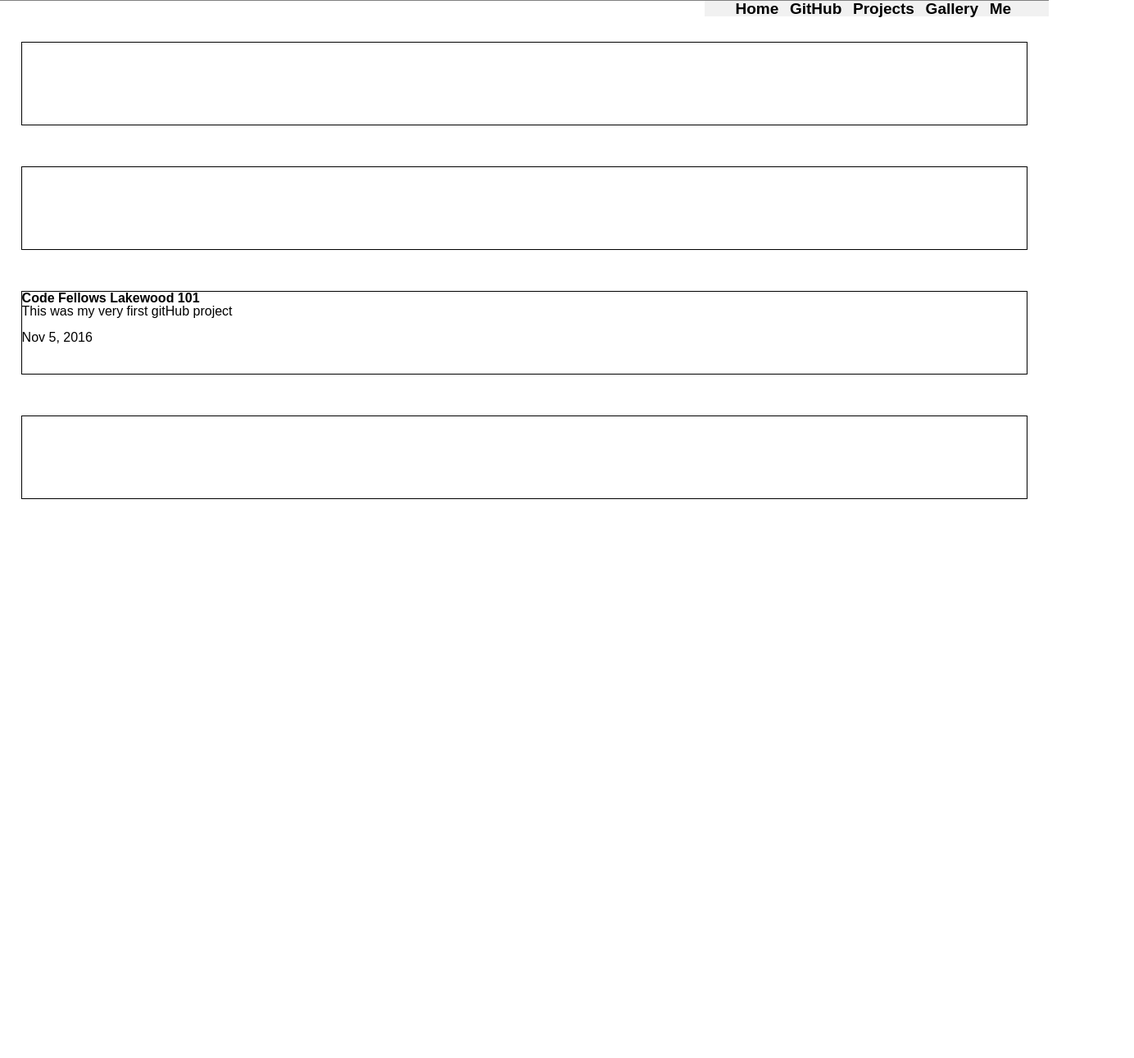
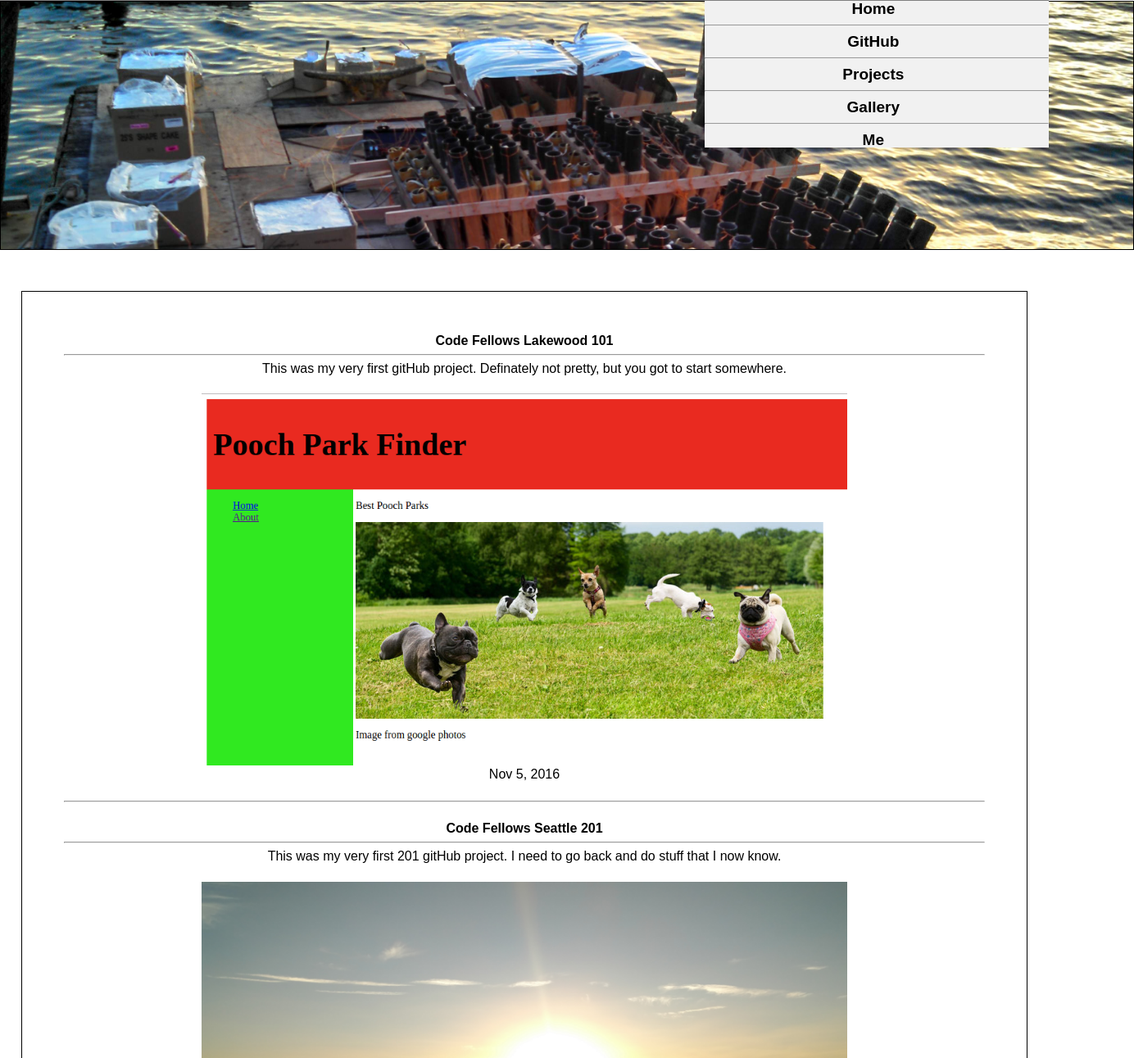
Before and after one commit to ChristopherSClosser/Portfolio, a plain HTML site: page index.html in a window 1280 px wide. Shown: the part 49-1340 px from the top of the page at 82% size, 1384 px wide, since content can reach past the window. Before the commit the page ends 800 px from the top, so only its background shows below. Drawn offline with nearby package versions, Linux system fonts and the light colour scheme.

Commit message:
added raw

```diff
--- a/index.html
+++ b/index.html
@@ -7,14 +7,14 @@
     <link rel="stylesheet" href="vendor/reset.css">
     <link rel="stylesheet" href="styles/base.css">
     <script id="project-template" type="text/x-handlebars"> <!--type must be this for Handlebars use-->
-      <h1>{{title}}</h1>
+      <h1>{{{title}}}</h1>
       <hr>
       <!--trip handlebars will render correctly html-->
       <p>{{{body}}}</p>
-      <img{{thumbImg}}>
+      <img{{{thumbImg}}}>
       <br>
-      <p>{{dateCreated}}</p>
-      <hr>
+      <p>{{dateCreated}}</p><br>
+      <hr><br>
     </script>
   </head>
   <body>
@@ -37,18 +37,8 @@
         </ul>
       </nav>
     </header>
-    <section class="name">
-
-    </section>
-    <section class="gallery">
-
-    </section>
-    <section class="projects" id="projects">
-
-    </section>
-    <section class="me-info">
-
-    </section>
+    <section class="name"></section>
+    <section class="projects" id="projects"></section>
   </body>
   <script src="https://ajax.googleapis.com/ajax/libs/jquery/3.1.1/jquery.min.js"></script>
   <script src="https://cdnjs.cloudflare.com/ajax/libs/handlebars.js/4.0.6/handlebars.js"></script>
--- a/script/raw.js
+++ b/script/raw.js
@@ -2,10 +2,24 @@
 
 var projectDataSet = [
   {
-    title: 'Code Fellows Lakewood 101',
-    body: 'This was my very first gitHub project',
+    title: '<a href="https://christophersclosser.github.io/">Code Fellows Lakewood 101</a>',
+    body: 'This was my very first gitHub project. Definately not pretty, but you got to start somewhere.',
     dateCreated: 'Nov 5, 2016',
     category: '101',
-    thumbImg: 'Project thumb'//replace with source
+    thumbImg: ' src="imgs/101.png"'
+  },
+  {
+    title: '<a href="https://christophersclosser.github.io/About-Me/">Code Fellows Seattle 201</a>',
+    body: 'This was my very first 201 gitHub project. I need to go back and do stuff that I now know.',
+    dateCreated: 'Feb 8, 2017',
+    category: '201',
+    thumbImg: ' src="imgs/201about.png"'
+  },
+  {
+    title: '<a href="https://christophersclosser.github.io/salmon-cookies/">Code Fellows Seattle 201</a>',
+    body: 'This is my second 201 gitHub project. I need to go back and do stuff that I now know.',
+    dateCreated: 'Feb 13, 2017',
+    category: '201',
+    thumbImg: ' src="imgs/sal_cookies.png"'
   }
 ];
--- a/styles/base.css
+++ b/styles/base.css
@@ -8,9 +8,23 @@
 }
 section{
   margin: 2%;
-  height: 100px;
   margin-top: 50px;
   border: 1px solid black;
+  text-align: center;
+  padding: 4%;
+}
+.name {
+  margin: auto;
+  width: 100%;
+  background-image: url("/imgs/boston_harbor.jpg");
+  margin-top: 50px;
+  height: 200px;
+  background-size: 100%;
+  background-repeat: no-repeat;
+}
+img{
+  width: 70%;
+  margin-top: 2%;
 }
 .my-name{
   margin: auto;
@@ -37,12 +51,15 @@
   font-size: 19px;
   margin: auto;
   padding: 4%;
-  /* margin-right: -10%; */
+  right: 0;
 }
 
 .header{
   height: 50px;
   background-color: grey;
+  position: fixed;
+  top: 0;
+  width: 100%;
 }
 #main-nav li:hover{
   color: white;
@@ -60,7 +77,7 @@
   outline:none;
   transform: translateY(10%);
 }
-/*media query goes here*/
+/*media query goes here for a screen larger than the min-width */
 @media only screen and (min-width: 500px){
   #main-nav{
     display: inline-block;
@@ -83,7 +100,7 @@
   .burger{
     display: none;
   }
-  hr{
+  .hidden hr{
     display: none;
   }
 }
```
Also changed, not shown: imgs/101.png (added), imgs/201about.png (added), imgs/boston_harbor.jpg (added), imgs/sal_cookies.png (added), imgs/sky.jpg (added).
